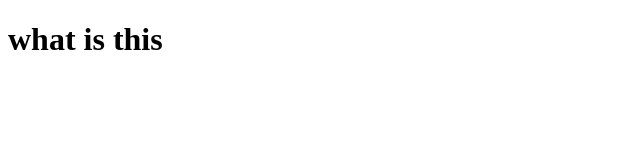
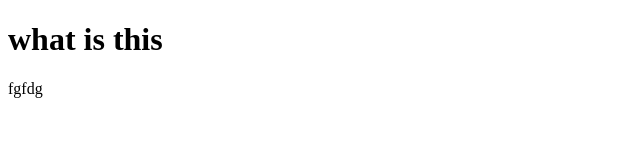
Before and after one commit to foysal0895/my-sec-repo, a plain HTML site: page index.html in a window 1280 px wide. Shown: the full height of the page, 0-640 px from the left. Drawn offline with Linux system fonts and the light colour scheme.

Commit message:
first commit

```diff
--- a/index.html
+++ b/index.html
@@ -7,5 +7,6 @@
 </head>
 <body>
     <h1>what is this</h1>
+    <p>fgfdg</p>
 </body>
 </html>
```
